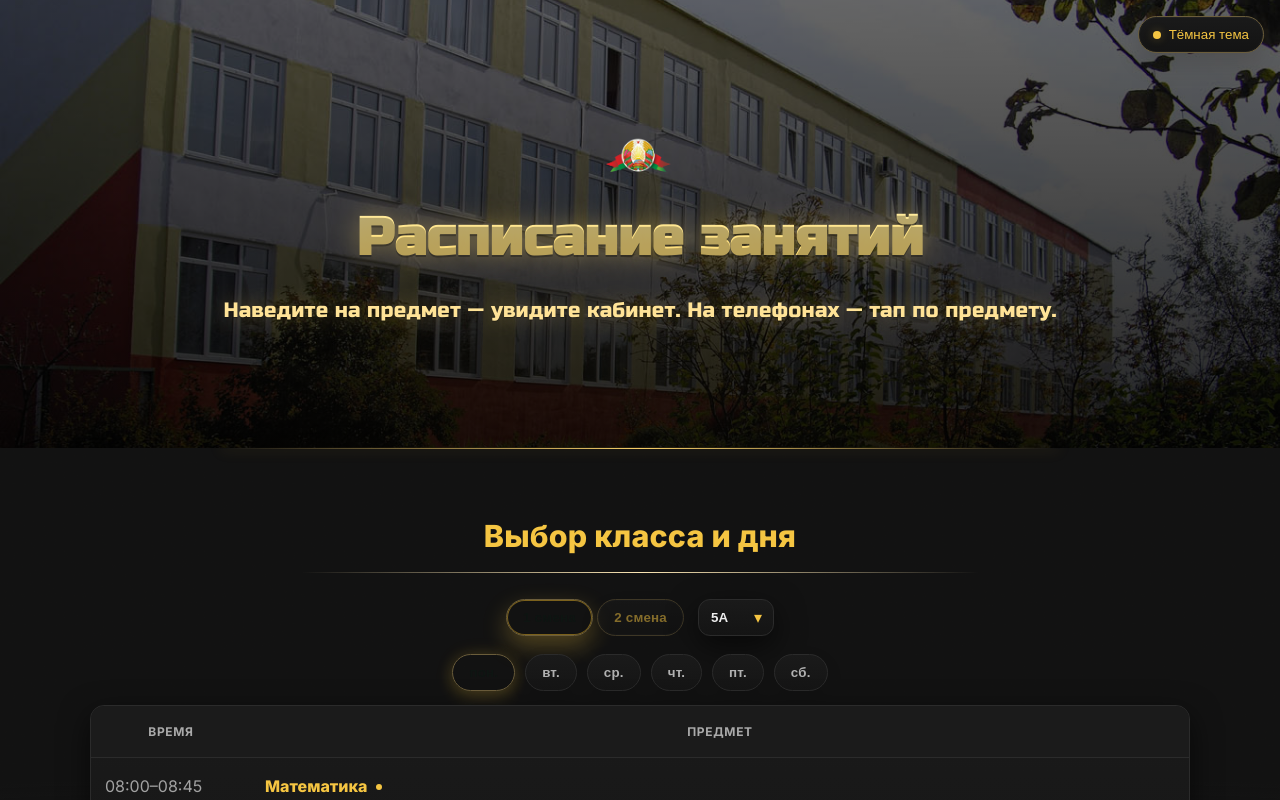
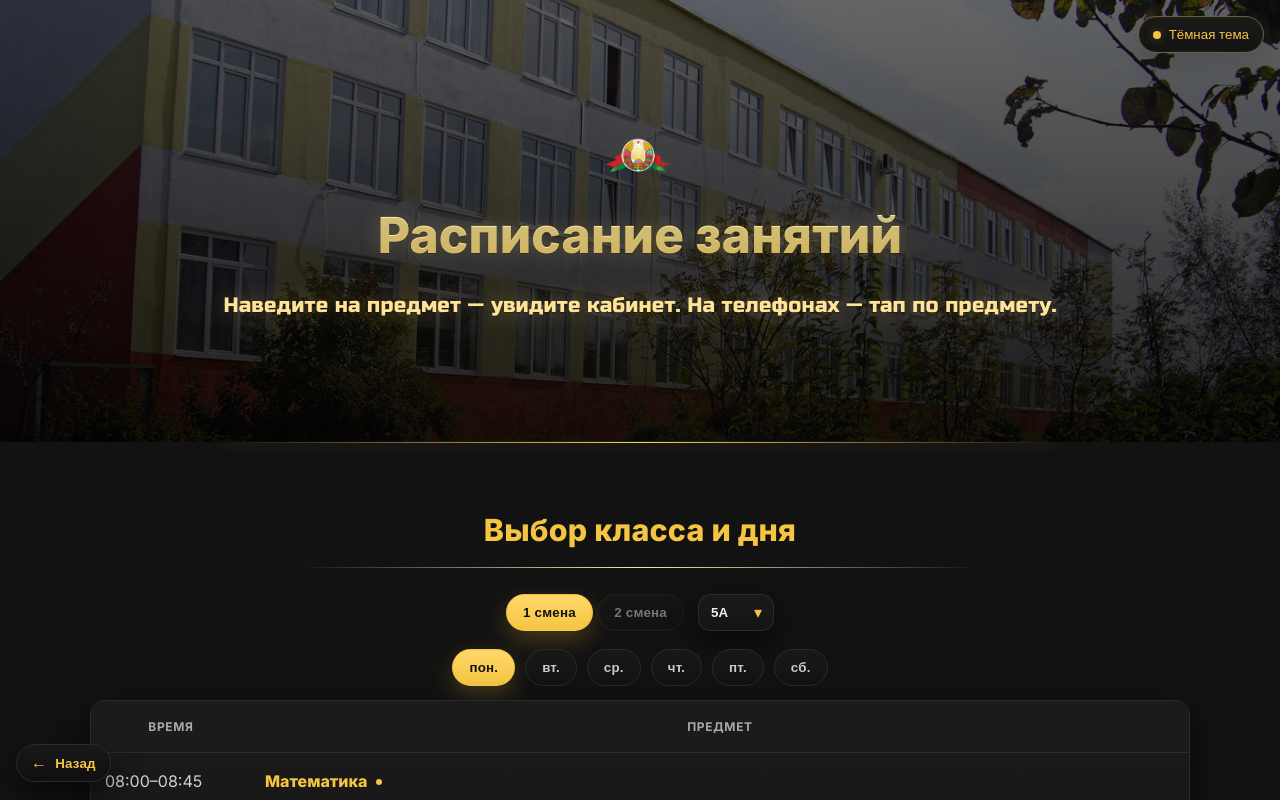
Before and after one commit to Lyrielochka/school-site, a plain HTML site: page raspisanie.html in a window 1280 px wide. Both pictures are taken after a click on the button "Официальная тема". Shown: the top 800 px of the page. Drawn offline with Linux system fonts and the light colour scheme.

Commit message:
Обновил сайт

```diff
--- a/raspisanie.html
+++ b/raspisanie.html
@@ -283,6 +283,86 @@
   /* ========= плавные появления ========= */
   .fade{opacity:0;transform:translateY(36px);transition:all .8s ease}
   .fade.show{opacity:1;transform:translateY(0)}
+  /* ==== FIX: контраст активных элементов в ТЁМНОЙ теме ==== */
+:root[data-theme="dark"] .chip,
+:root[data-theme="dark"] .day{
+  color: #d9d9df;
+  border-color: #2f2f2f;
+  background: linear-gradient(180deg,#181818,#121212);
+}
+
+:root[data-theme="dark"] .chip.active,
+:root[data-theme="dark"] .day.active{
+  /* более светлое «золото» и тёмный читаемый текст */
+  background: linear-gradient(180deg, #ffd86a, #f5c542);
+  color: #111;                /* текст не чёрный, но очень тёмный для контраста */
+  text-shadow: none;
+  border-color: rgba(245,197,66,.6);
+  box-shadow: 0 10px 24px rgba(245,197,66,.22),
+              0 0 0 1px rgba(245,197,66,.35) inset;
+}
+
+/* неактивные табы дней чуть светлее, чтобы было видно подписи */
+:root[data-theme="dark"] .day{
+  color: #c9c9cf;
+  border-color: #2b2b2b;
+}
+
+/* время и «подсказки» в тёмной теме — чуть светлее */
+:root[data-theme="dark"] .time{ color:#d0d0d6 }
+:root[data-theme="dark"] .tooltip{
+  background: #121212;
+  color: #eee;
+  border-color: rgba(245,197,66,.35);
+  box-shadow: 0 12px 24px rgba(0,0,0,.6);
+}
+
+/* ==== SIMPLIFY: заголовок сайта попроще (Inter вместо Russo One) ==== */
+/* Можно не убирать Russo One из <link>, но мы его больше не используем */
+.title{
+  font-family: Inter, system-ui, -apple-system, "Segoe UI", Roboto, Arial, sans-serif !important;
+  font-weight: 900;
+  letter-spacing: .2px;
+  /* оставляем лёгкий градиент текста, но без агрессивного свечения */
+  background: linear-gradient(180deg, var(--title-bright-2), var(--title-bright));
+  -webkit-background-clip: text; background-clip: text; color: transparent;
+  text-shadow: 0 1px 0 rgba(0,0,0,.18), 0 0 18px color-mix(in oklab, var(--title-bright) 20%, transparent);
+  font-size: clamp(2.1rem, 5vw, 3.1rem);  /* чуть спокойнее размер */
+}
+/* ==== КНОПКА НАЗАД (единый стиль, обе темы) ==== */
+.back{
+  position:fixed; left:16px; bottom:18px; z-index:60;
+  display:inline-flex; align-items:center; gap:8px;
+  padding:10px 14px; border-radius:999px; font-weight:800; letter-spacing:.2px;
+  cursor:pointer; user-select:none; text-decoration:none;
+  color:var(--accent);
+  background: linear-gradient(180deg, var(--bg-2), color-mix(in oklab, var(--bg-2) 86%, #000 14%));
+  border:1px solid color-mix(in oklab, var(--accent) 35%, var(--line));
+  box-shadow:0 12px 28px rgba(0,0,0,.15), inset 0 0 0 1px rgba(255,255,255,.03);
+  transition:transform .2s ease, box-shadow .2s ease, border-color .2s ease;
+}
+.back:hover{ transform:translateY(-2px);
+  border-color:var(--accent-28);
+  box-shadow:0 18px 40px rgba(0,0,0,.2), 0 0 0 1px color-mix(in oklab, var(--accent) 22%, #000) inset;
+}
+.back:active{ transform:translateY(0) }
+.back .icon{ font-size:16px; line-height:1 }
+
+:root[data-theme="dark"] .back{
+  background: linear-gradient(180deg,#181818,#0f0f10);
+  color:var(--accent);
+  border-color:#2b2b2b;
+  box-shadow:0 12px 28px rgba(0,0,0,.55);
+}
+:root[data-theme="dark"] .back:hover{
+  border-color:var(--accent-28);
+  box-shadow:0 16px 36px rgba(0,0,0,.7);
+}
+
+@media (max-width:520px){
+  .back{ left:12px; bottom:12px; padding:10px 12px }
+}
+
 </style>
 </head>
 <body>
@@ -344,6 +424,9 @@
       Тел.: <a href="tel:+375232985102">+375 23 298-51-02</a>
     </p>
   </footer>
+<button class="back" type="button" onclick="history.back()" title="Назад" aria-label="Назад">
+  <span class="icon" aria-hidden="true">←</span> Назад
+</button>
 
 <script>
 /* ====== ТЕМА: загрузка/переключение/сохранение (как на index) ====== */
```
Also changed, not shown: index.html (+46 -0 lines).
